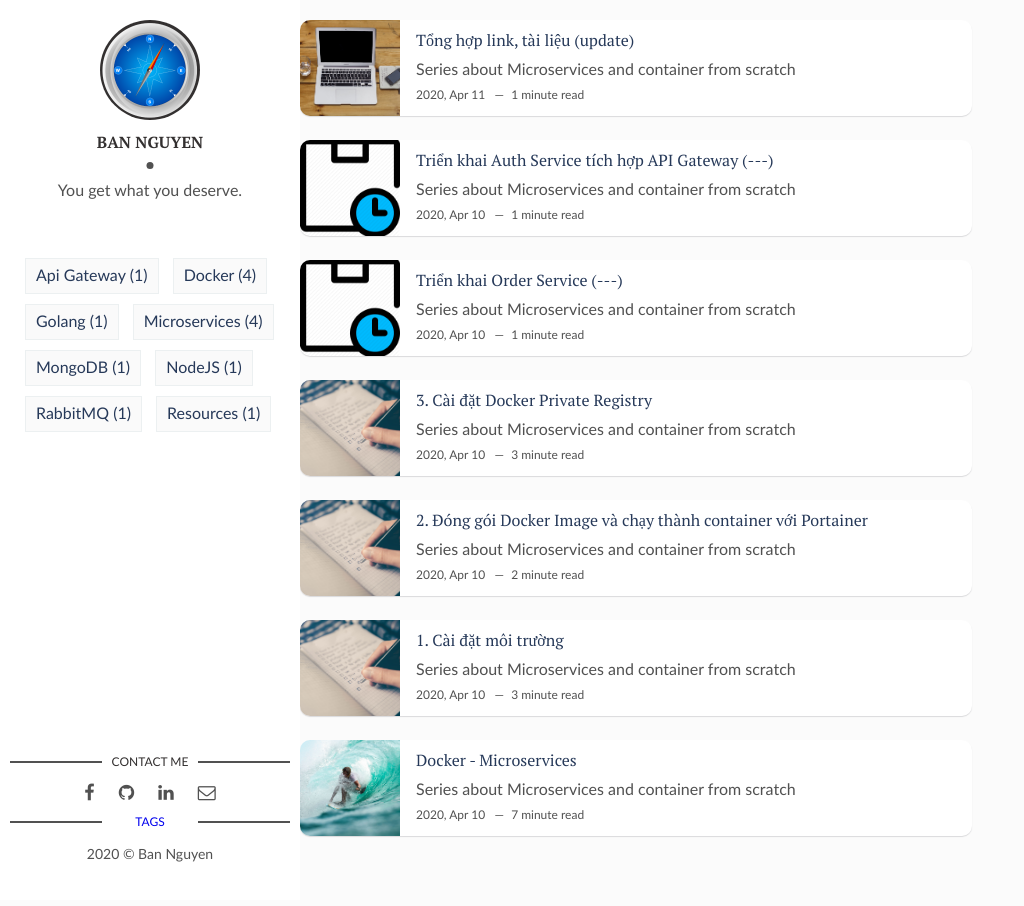
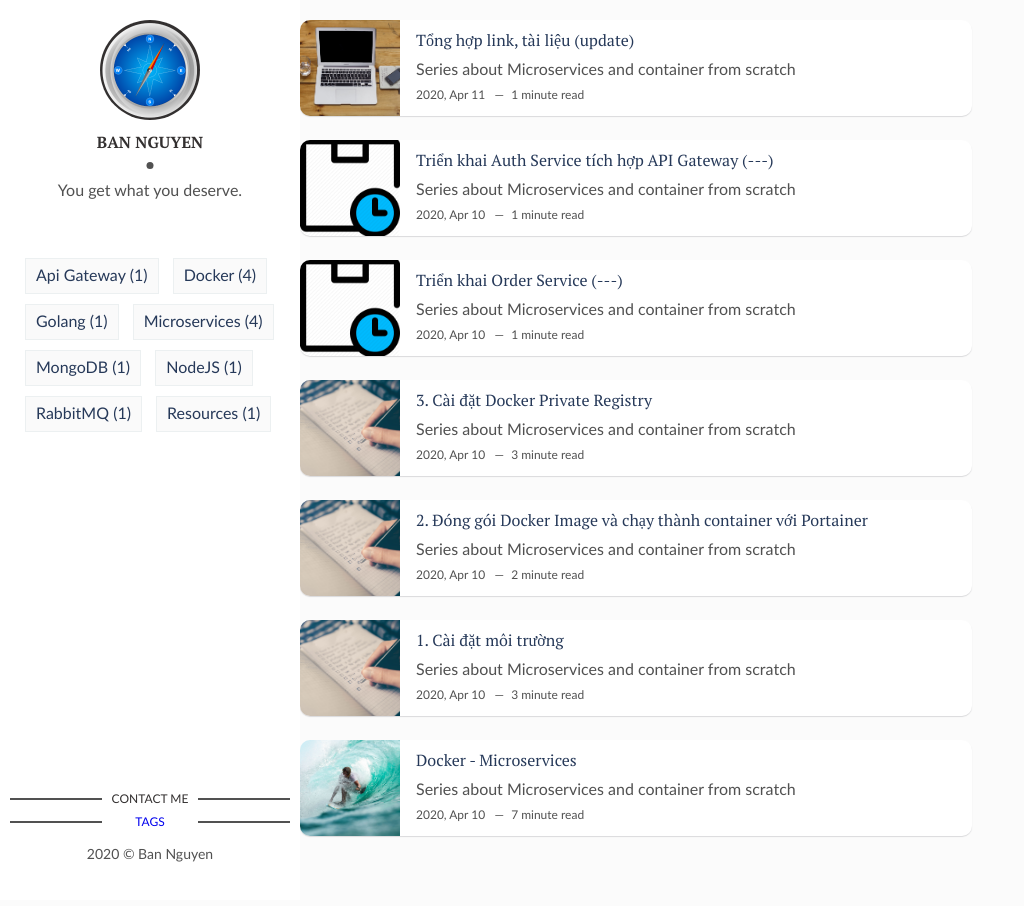
Before and after one commit to LaBanHSPO/labanhspo.github.io, a Jekyll site: the page built from index.html, in a window 1280 px wide. Shown: the whole page, without its empty margins (0-1024 px from the left). Built offline with Jekyll 4.4.1, drawn with Linux system fonts in a browser that asks for light colours; the list of posts is cut into pages by our own code.

Commit message:
Update Contact section

```diff
--- a/_config.yml
+++ b/_config.yml
@@ -23,9 +23,9 @@
 author: Ban Nguyen # add your name
 author-img: laban.png # add your photo
 about-author: You get what you deserve. # add description
-social-facebook: simpleBAN # add your Facebook handle
-social-linkedin: bannv # add your Linkedin handle
-social-email: codemantn@gmail.com
+# social-facebook: simpleBAN # add your Facebook handle
+# social-linkedin: bannv # add your Linkedin handle
+social-email: hided # codemantn@gmail.com
 social-github: LaBanHSPO
 
 # Tracker
--- a/_layouts/main.html
+++ b/_layouts/main.html
@@ -26,7 +26,7 @@ layout: default
 
     <section class="contact">
       <h3 class="contact-title">Contact me</h3>
-      <ul>
+      <!-- <ul>
         {% if site.social-facebook %}
           <li><a href="https://facebook.com/{{ site.social-facebook }}" target="_blank"><i class="fa fa-facebook" aria-hidden="true"></i></a></li>
         {% else %}
@@ -48,7 +48,7 @@ layout: default
           <li class="email"><a href="mailto:example@gmail.com"><i class="fa fa-envelope-o" aria-hidden="true"></i></a></li>
         {% endif %}
 
-      </ul>
+      </ul> -->
     </section>
     <section class="contact">
       <a href="/tags"><h3 class="contact-title">Tags</a></h3></a>
```
